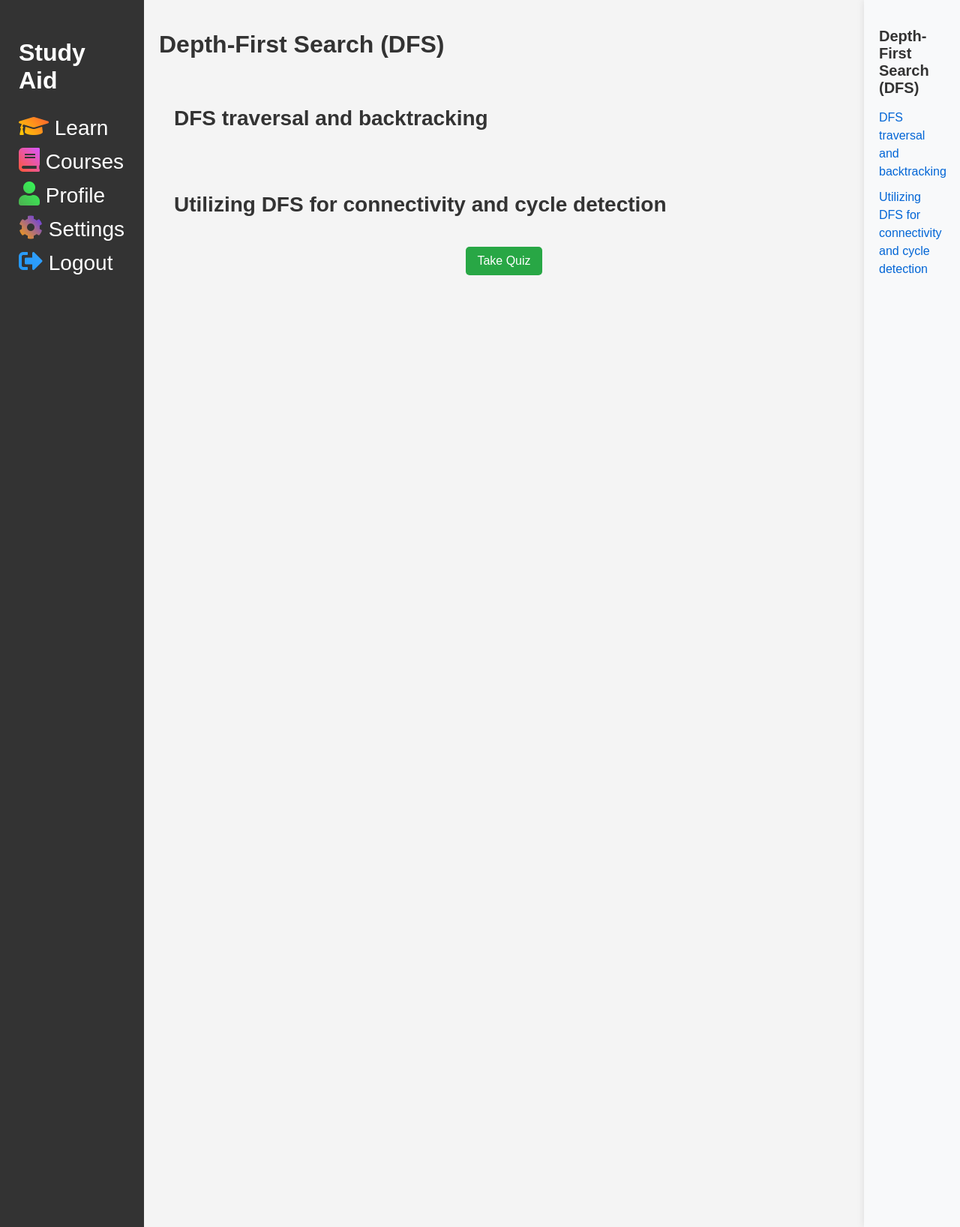
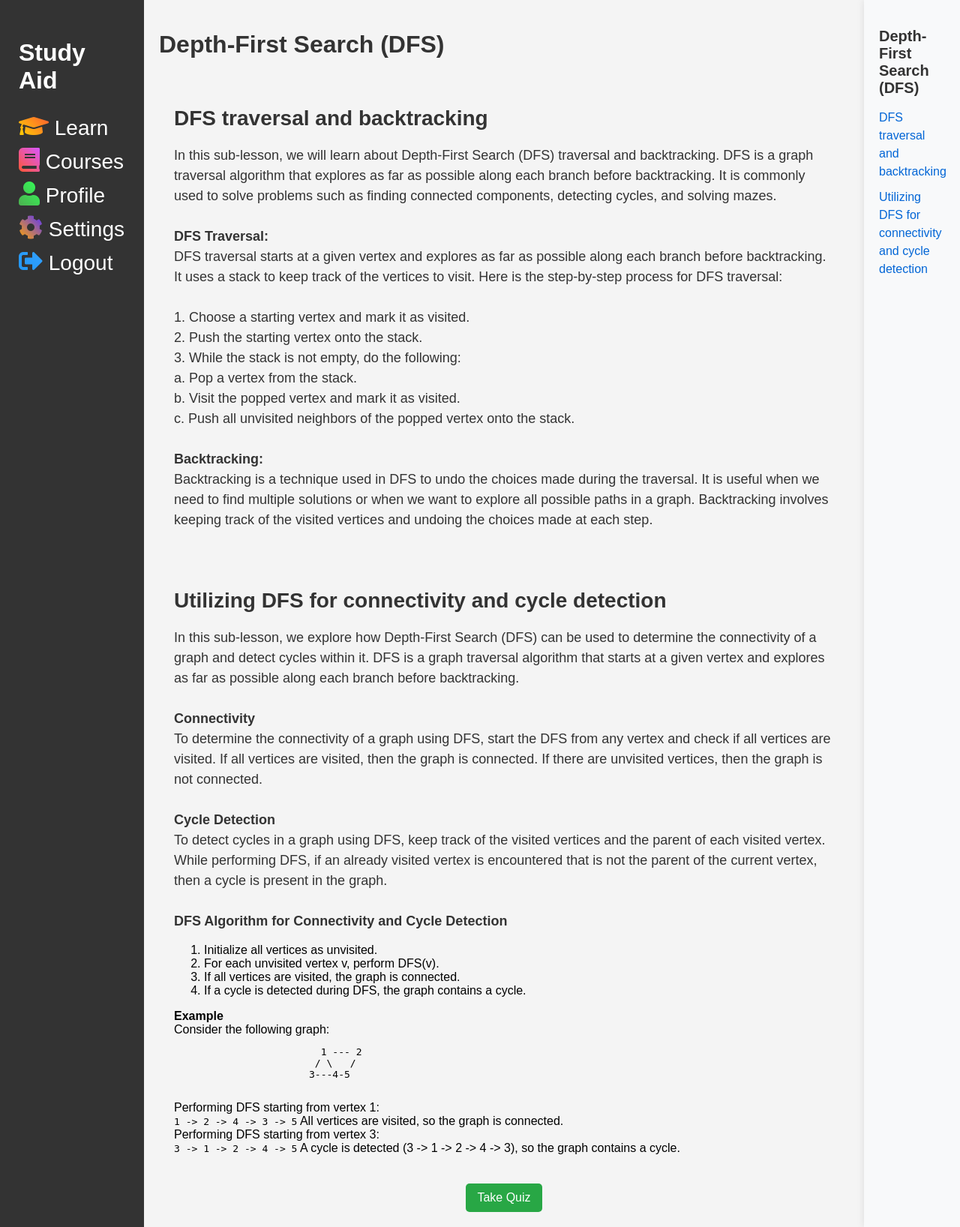
Before and after one commit to sally-20/InteractiveIntelligenceStudyAid, a Python web app: template templates/lessons/algitdlsn4.html in a window 1280 px wide. Shown: the whole page at 75% size. Run offline with Jinja, Linux system fonts and the light colour scheme; the template is opened without the code that fills it, so the values that code supplies are empty.

Commit message:
Update algitdlsn4.html

```diff
--- a/templates/lessons/algitdlsn4.html
+++ b/templates/lessons/algitdlsn4.html
@@ -91,56 +91,57 @@
                 [array[i], array[j]] = [array[j], array[i]];
             }
         }
+
         const questions = [
             {
-                question: "",
-                options: ["", "", "", ""],
-                answer: ""
+                question: "What does DFS stand for?",
+                options: ["Depth-First Search", "Breadth-First Search", "Directed First Search", "Depth-First Sort"],
+                answer: "Depth-First Search"
             },
             {
-                question: "",
-                options: ["", "", "", ""],
-                answer: ""
+                question: "Which data structure is commonly used in DFS traversal?",
+                options: ["Stack", "Queue", "Linked List", "Binary Tree"],
+                answer: "Stack"
             },
             {
-                question: "",
-                options: ["", "", "", ""],
-                answer: ""
+                question: "What is the purpose of backtracking in DFS?",
+                options: ["To find the shortest path", "To undo choices made during traversal", "To optimize the algorithm", "To find all possible solutions"],
+                answer: "To undo choices made during traversal"
             },
             {
-                question: "",
-                options: ["", "", "", ""],
-                answer: ""
+                question: "In DFS traversal, which vertex is visited first?",
+                options: ["The starting vertex", "The last visited vertex", "The vertex with the highest degree", "The vertex with the lowest degree"],
+                answer: "The starting vertex"
             },
             {
-                question: "",
-                options: ["", "", "", ""],
-                answer: ""
+                question: "What is the main advantage of DFS over BFS (Breadth-First Search)?",
+                options: ["DFS always finds the shortest path", "DFS uses less memory", "DFS is faster for large graphs", "DFS guarantees optimal solutions"],
+                answer: "DFS uses less memory"
+            }
+            {
+                question: "What is the purpose of DFS in graph algorithms?",
+                options: ["To determine the connectivity of a graph", "To detect cycles in a graph", "Both a and b", "None of the above"],
+                answer: "Both a and b"
             },
             {
-                question: "",
-                options: ["", "", "", ""],
-                answer: ""
+                question: "How can we determine the connectivity of a graph using DFS?",
+                options: ["Start DFS from any vertex and check if all vertices are visited", "Start DFS from the first vertex and check if all vertices are visited", "Start DFS from the last vertex and check if all vertices are visited", "None of the above"],
+                answer: "Start DFS from any vertex and check if all vertices are visited"
             },
             {
-                question: "",
-                options: ["", "", "", ""],
-                answer: ""
+                question: "How can we detect cycles in a graph using DFS?",
+                options: ["Keep track of visited vertices and their parents", "Keep track of visited vertices and their children", "Keep track of visited vertices and their neighbors", "None of the above"],
+                answer: "Keep track of visited vertices and their parents"
             },
             {
-                question: "",
-                options: ["", "", "", ""],
-                answer: ""
+                question: "What is the time complexity of DFS for connectivity and cycle detection?",
+                options: ["O(V)", "O(E)", "O(V + E)", "O(V * E)"],
+                answer: "O(V + E)"
             },
             {
-                question: "",
-                options: ["", "", "", ""],
-                answer: ""
-            },
-            {
-                question: "",
-                options: ["", "", "", ""],
-                answer: ""
+                question: "Which of the following statements is true?",
+                options: ["If all vertices are visited during DFS, the graph is connected", "If a cycle is detected during DFS, the graph contains a cycle", "Both a and b", "None of the above"],
+                answer: "Both a and b"
             }
         ];
 
@@ -383,14 +384,54 @@
             <div id="sublesson1">
                 <h2>DFS traversal and backtracking</h2>
                 <p>
-
+                    In this sub-lesson, we will learn about Depth-First Search (DFS) traversal and backtracking. DFS is a graph traversal algorithm that explores as far as possible along each branch before backtracking. It is commonly used to solve problems such as finding connected components, detecting cycles, and solving mazes.<br>
+                    <br>
+                    <b>DFS Traversal:</b><br>
+                    DFS traversal starts at a given vertex and explores as far as possible along each branch before backtracking. It uses a stack to keep track of the vertices to visit. Here is the step-by-step process for DFS traversal:<br>
+                    <br>
+                    1. Choose a starting vertex and mark it as visited.<br>
+                    2. Push the starting vertex onto the stack.<br>
+                    3. While the stack is not empty, do the following:<br>
+                        a. Pop a vertex from the stack.<br>
+                        b. Visit the popped vertex and mark it as visited.<br>
+                        c. Push all unvisited neighbors of the popped vertex onto the stack.<br>
+                        <br>
+                    <b>Backtracking:</b><br>
+                    Backtracking is a technique used in DFS to undo the choices made during the traversal. It is useful when we need to find multiple solutions or when we want to explore all possible paths in a graph. Backtracking involves keeping track of the visited vertices and undoing the choices made at each step.
                 </p>
             </div>
             <!-- Sub Lesson 2 Content -->
             <div id="sublesson2">
                 <h2>Utilizing DFS for connectivity and cycle detection</h2>
                 <p>
-
+                    In this sub-lesson, we explore how Depth-First Search (DFS) can be used to determine the connectivity of a graph and detect cycles within it. DFS is a graph traversal algorithm that starts at a given vertex and explores as far as possible along each branch before backtracking.<br>
+                    <br>
+                    <b>Connectivity</b><br>
+                    To determine the connectivity of a graph using DFS, start the DFS from any vertex and check if all vertices are visited. If all vertices are visited, then the graph is connected. If there are unvisited vertices, then the graph is not connected.<br>
+                    <br>
+                    <b>Cycle Detection</b><br>
+                    To detect cycles in a graph using DFS, keep track of the visited vertices and the parent of each visited vertex. While performing DFS, if an already visited vertex is encountered that is not the parent of the current vertex, then a cycle is present in the graph.<br>
+                    <br>
+                    <b>DFS Algorithm for Connectivity and Cycle Detection</b><br>
+                    <ol>
+                        <li>Initialize all vertices as unvisited.</li>
+                        <li>For each unvisited vertex v, perform DFS(v).</li>
+                        <li>If all vertices are visited, the graph is connected.</li>
+                        <li>If a cycle is detected during DFS, the graph contains a cycle.</li>
+                    </ol>
+                    <b>Example</b><br>
+                    Consider the following graph:<br>
+                    <pre>
+                         1 --- 2
+                        / \   /
+                       3---4-5
+                    </pre>
+                    Performing DFS starting from vertex 1:<br>
+                    <code>1 -> 2 -> 4 -> 3 -> 5</code>
+                    All vertices are visited, so the graph is connected.<br>
+                    Performing DFS starting from vertex 3:<br>
+                    <code>3 -> 1 -> 2 -> 4 -> 5</code>
+                    A cycle is detected (3 -> 1 -> 2 -> 4 -> 3), so the graph contains a cycle.
                 </p>
             </div>
             <center><button id="startQuizBtn" onclick="openQuizModal()">Take Quiz</button></center>
```
